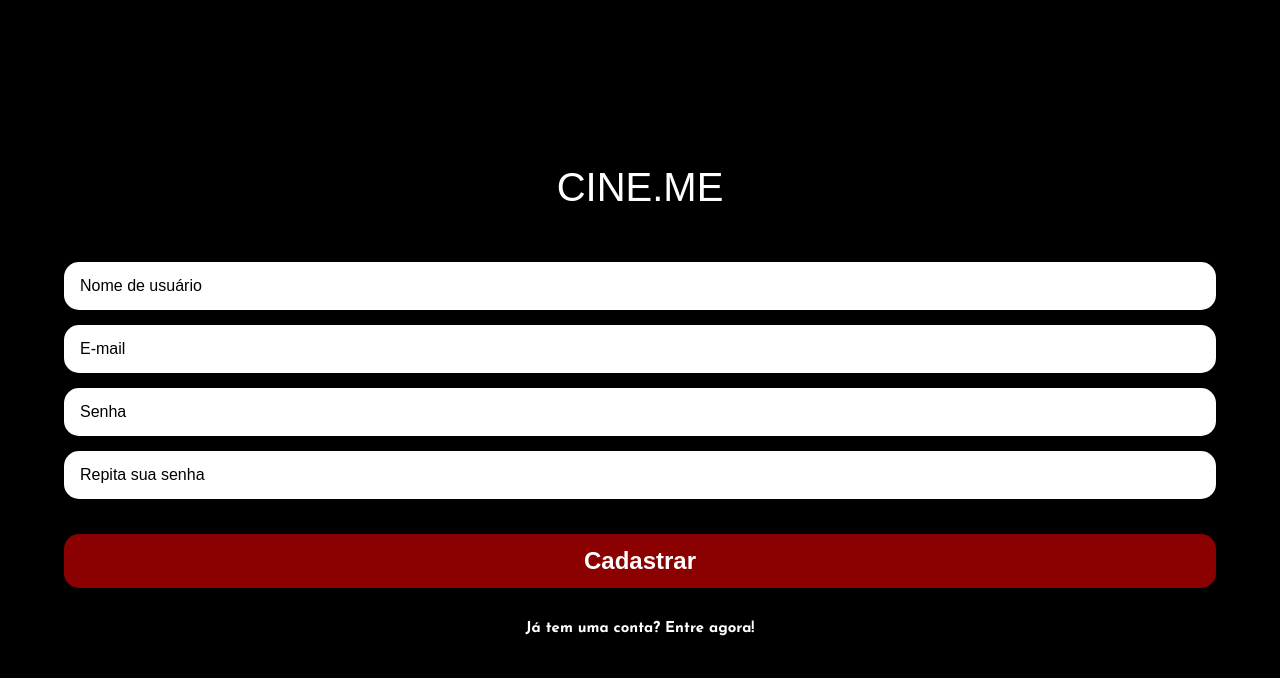
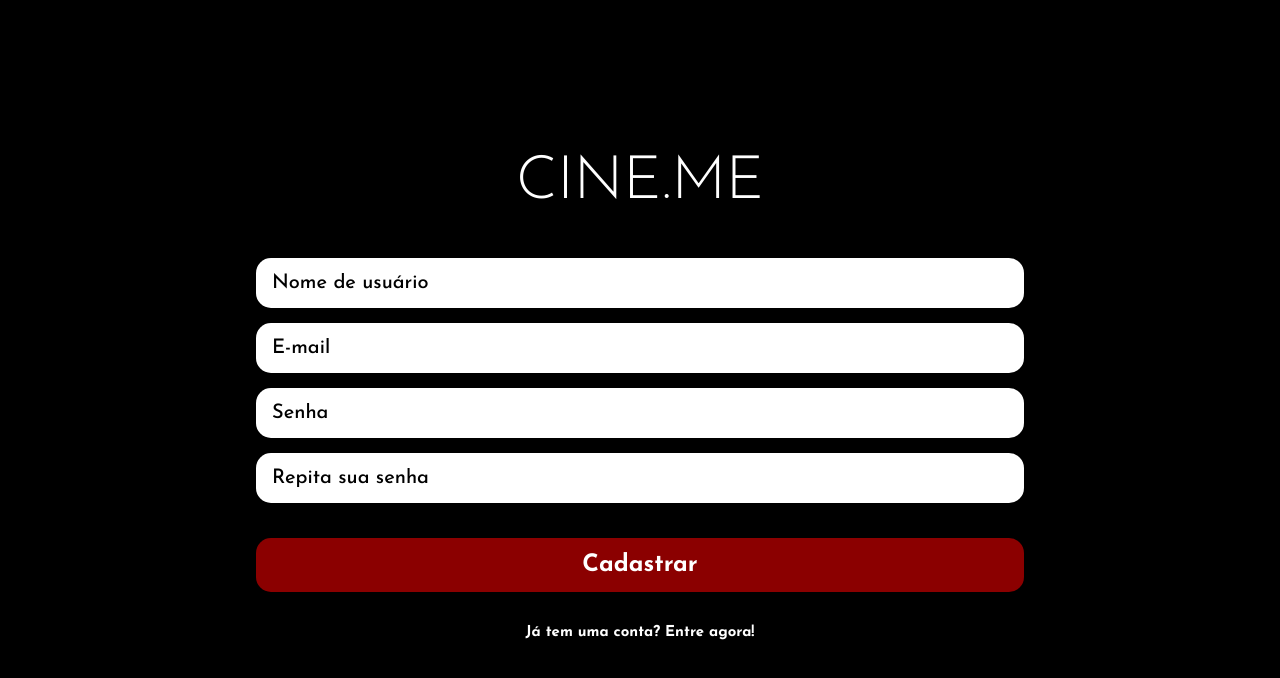
Before and after one commit to AbellasJuan/myMovie-front, a React (Create React App) app: page /sign-up in a window 1280 px wide. Shown: the top 678 px of the page. Built offline with nearby package versions, Linux system fonts and the light colour scheme; no server answers; a web font is replaced by a local one.

Commit message:
fix: sign and signup

```diff
--- a/src/App.js
+++ b/src/App.js
@@ -4,6 +4,7 @@ import { AuthProvider } from './contexts/authContext.js';
 import SignIn from '../src/Pages/SignIn/SignIn.js'
 import SignUp from '../src/Pages/SignUp/SignUp.js'
 import HomePage from './Pages/Homepage/Homepage.js';
+import UserReview from './Pages/UserReview/UserReview.js';
 
 function App(){
   return (
@@ -11,8 +12,9 @@ function App(){
       <BrowserRouter>
         <Routes>
           <Route path='/sign-up' element={<SignUp/>}/>
-          <Route path='/sign-in' element={<SignIn/>}/>
-          <Route path='/' element={<HomePage/>}/>
+          <Route path='/' element={<SignIn/>}/>
+          <Route path='/home' element={<HomePage/>}/>
+          <Route path='/review' element={<UserReview/>}/>
         </Routes>
       </BrowserRouter>
     </AuthProvider>
--- a/src/Pages/Homepage/FeaturedMovie.js
+++ b/src/Pages/Homepage/FeaturedMovie.js
@@ -27,8 +27,7 @@ export default function FeaturedMovie({item}){
                     </div>
                     <div className="featured--description">{item.overview}</div>
                     <div className="featured--buttons">
-                        <a href={`/watch/${item.id}`} className="featured--watchbutton"> ► Assistir </a>
-                        <a href={`/list/add/${item.id}`} className="featured--mylistbutton"> + Minha Lista </a>
+                       <div className="featured--mylistbutton" > Fazer Crítica </div>
                     </div>
                     <div className="featured--genres"><strong>Gêneros: {genres.join(', ')}</strong></div>
 
--- a/src/Pages/Homepage/Homepage.js
+++ b/src/Pages/Homepage/Homepage.js
@@ -35,7 +35,7 @@ export default function App() {
     },1500);
 
   }, []);
-console.log('asd')
+
   useEffect(()=>{
     const scrollListener = () => {
       if(window.scrollY > 10){
--- a/src/Pages/SignIn/SignIn.js
+++ b/src/Pages/SignIn/SignIn.js
@@ -26,7 +26,7 @@ export default function SignIn() {
     try {
       const { data } = await api.login(user);
       login(data);
-      navigate("/term");
+      navigate("/home");
     } catch (error) {
       let errorMessage = (String(error));
       console.log(errorMessage)
@@ -34,7 +34,7 @@ export default function SignIn() {
           return Swal.fire({
             icon: 'error',
             title: 'Ops...',
-            text: 'O e-mail e a senha devem ter no mín 3 caracteres e o e-mail deve ser válido!',
+            text: 'O e-mail e a senha devem ter no mín 6 caracteres e o e-mail deve ser válido!',
           })
         } else if(errorMessage.includes(404)){
           return Swal.fire({
--- /dev/null
+++ b/src/Pages/UserReview/UserReview.js
@@ -0,0 +1,28 @@
+import { useEffect} from "react";
+
+
+export default function UserReview(){
+
+
+    useEffect(() => {
+
+
+    }, []);
+
+
+    return (
+        <>
+
+            <div className="movie-infos">
+                movies info here
+            </div>
+
+            <strong>FAÇA SUA CRÍTICA</strong>
+            <div>writing here</div>
+            <div>5 star icons</div>
+
+            <button>SALVAR</button>
+
+        </>
+    )
+}
--- a/src/components/Form/index.js
+++ b/src/components/Form/index.js
@@ -13,9 +13,8 @@ const Container = styled.div`
 `;
 
 const Title = styled.h1`
-  font-family: Arial, Helvetica, sans-serif;
-  font-size: 40px;
-  font-weight: 400;
+  font-size: 60px;
+  font-weight: 300;
   line-height: 50px;
   text-align: center;
   color: #FFFFFF;
@@ -23,7 +22,7 @@ const Title = styled.h1`
 `
 
 const Form = styled.form`
-  width: 90%;
+  width: 60%;
   display: flex;
   flex-direction: column;
   justify-content: center;
@@ -40,7 +39,7 @@ const Input = styled.input`
   background: #FFFFFF;
   padding: 15px 16px;
   border-radius: 15px;
-  font-family: Arial, Helvetica, sans-serif;
+  font-size: 20px;
   ::placeholder {
     color: #000;
   }
@@ -51,7 +50,6 @@ const Button = styled.button`
   box-sizing: border-box;
   cursor: pointer;
   width: 100%;
-  font-family: Arial, Helvetica, sans-serif;
   font-size: 24px;
   font-weight: 700;
   line-height: 30px;
--- a/src/services/api.js
+++ b/src/services/api.js
@@ -1,6 +1,6 @@
 import axios from "axios";
 
-const BASE_URL = process.env.REACT_APP_BACK_URL;
+const BASE_URL = "http://localhost:5000";
 
 function createConfig(token) {
   return {
--- a/src/styles/featuredMovie.css
+++ b/src/styles/featuredMovie.css
@@ -75,8 +75,7 @@
     padding-bottom: 20px;
 }
 
-.featured--mylistbutton,
-.featured--watchbutton {
+.featured--mylistbutton{
     display: inline-block;
     font-size: 20px;
     font-weight: bold;
@@ -84,13 +83,12 @@
     border-radius: 5px;
     text-decoration: none;
     margin-right: 10px;
-    opacity: 1;
+    opacity: 0.9;
     transition: all ease 0.2s;
 }
 
-.featured--mylistbutton:hover,
-.featured--watchbutton:hover {
-    opacity: 0.7;
+.featured--mylistbutton:hover {
+    opacity: 1;
 }
 
 
```
Also changed, not shown: src/Pages/UserReview/index.css (added).
